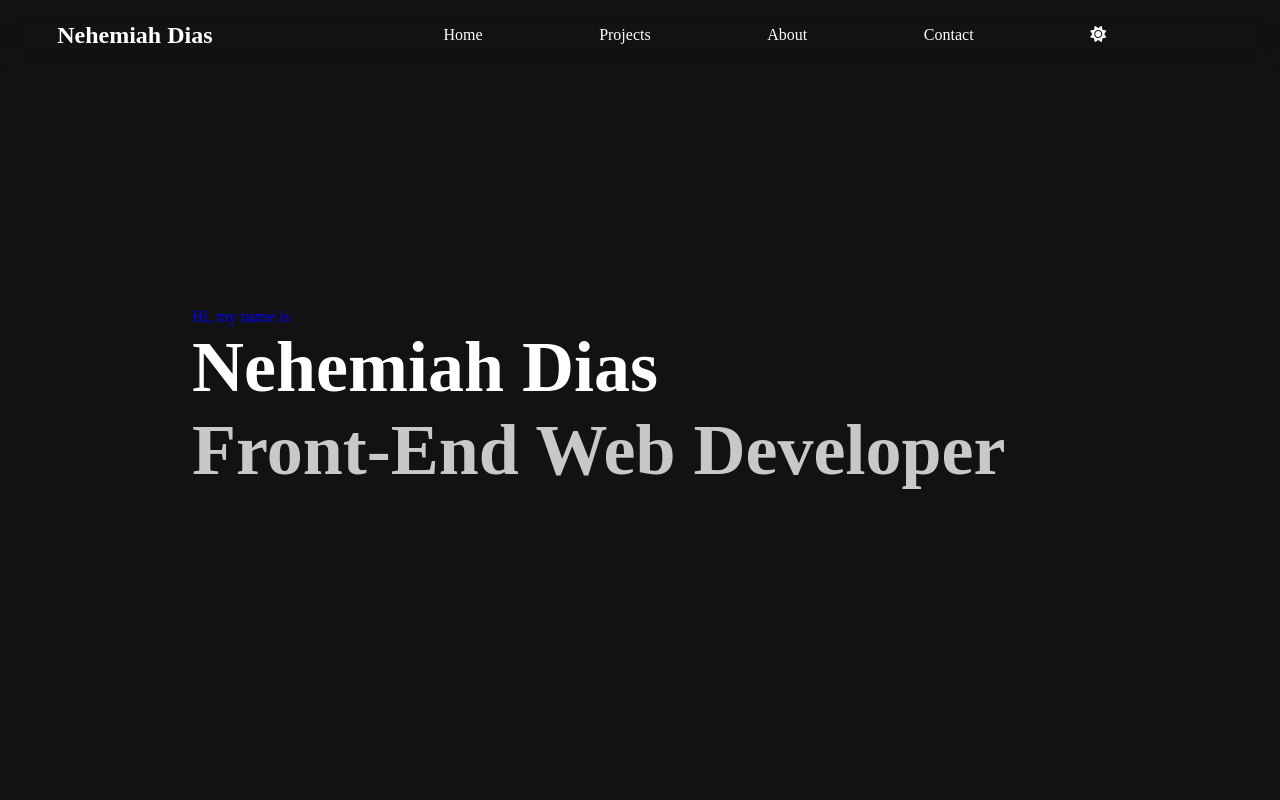
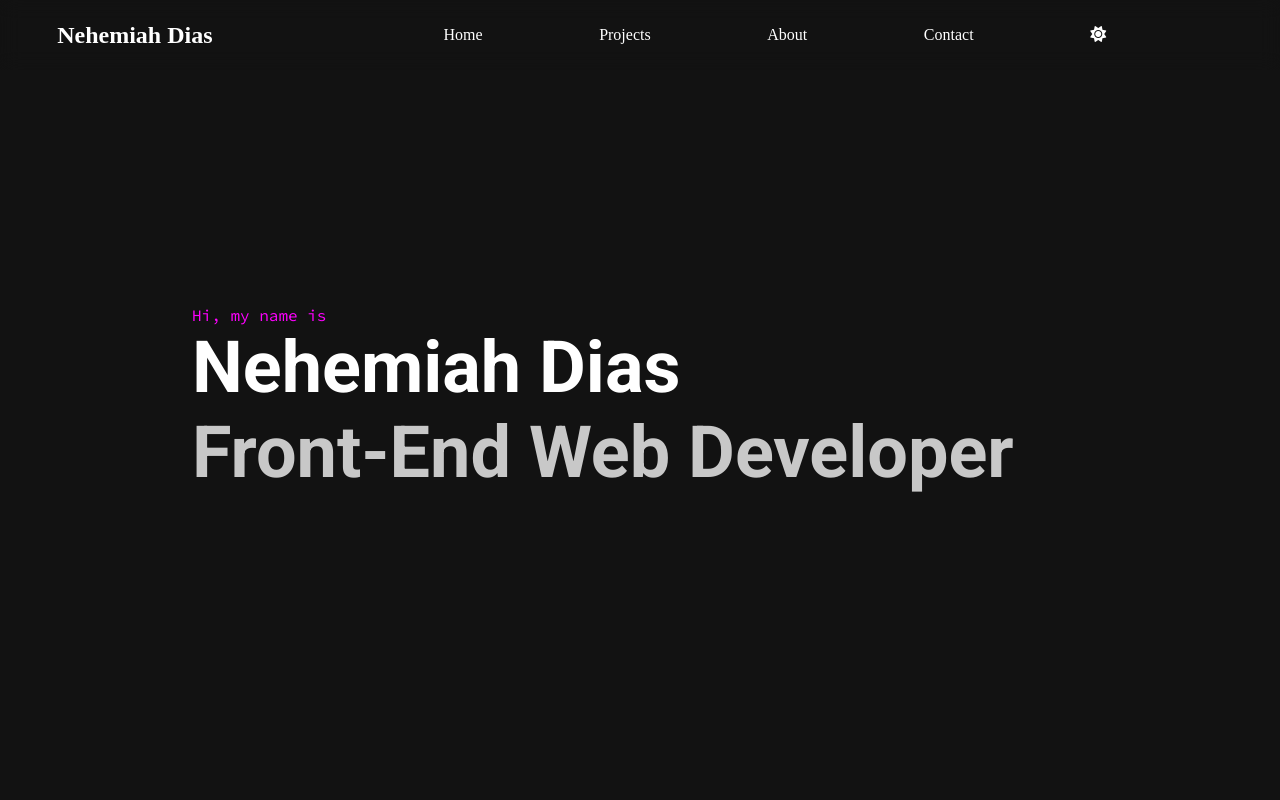
Before and after one commit to NehemiahDias/portfolio-site, a React (Create React App) app: page / in a window 1280 px wide. Shown: the top 800 px of the page. Built offline with nearby package versions, Linux system fonts and the light colour scheme.

Commit message:
add temp fonts and colors

```diff
--- a/public/index.html
+++ b/public/index.html
@@ -6,6 +6,9 @@
     <link rel="manifest" href="%PUBLIC_URL%/manifest.json" />
     <link rel="icon" href="./images/icon.png"/>
     <link rel="stylesheet" href="./style.css"/>
+    <link rel="preconnect" href="https://fonts.googleapis.com">
+    <link rel="preconnect" href="https://fonts.gstatic.com" crossorigin>
+    <link href="https://fonts.googleapis.com/css2?family=Roboto:wght@100;300;400;700&family=Source+Code+Pro:wght@300;400;700&display=swap" rel="stylesheet">
     <script src="https://kit.fontawesome.com/5aac4611fd.js" crossorigin="anonymous"></script>
     <title>Nehemiah's Portfolio</title>
   </head>
--- a/src/components/homeComponents/HomeComponent.css
+++ b/src/components/homeComponents/HomeComponent.css
@@ -17,12 +17,15 @@
     flex-direction: column;
 }
 .small-text {
-    color: blue;
+    font-family: 'Source Code Pro', monospace;
+    color: #FF00FF;
 }
 .main-title {
     font-size: 4.5rem;
+    font-family: 'Roboto', sans-serif;
 }
 .role-text {
+    font-family: 'Roboto', sans-serif;
     font-size: 4.5rem;
     color: rgb(200, 200, 200);
 }
```
